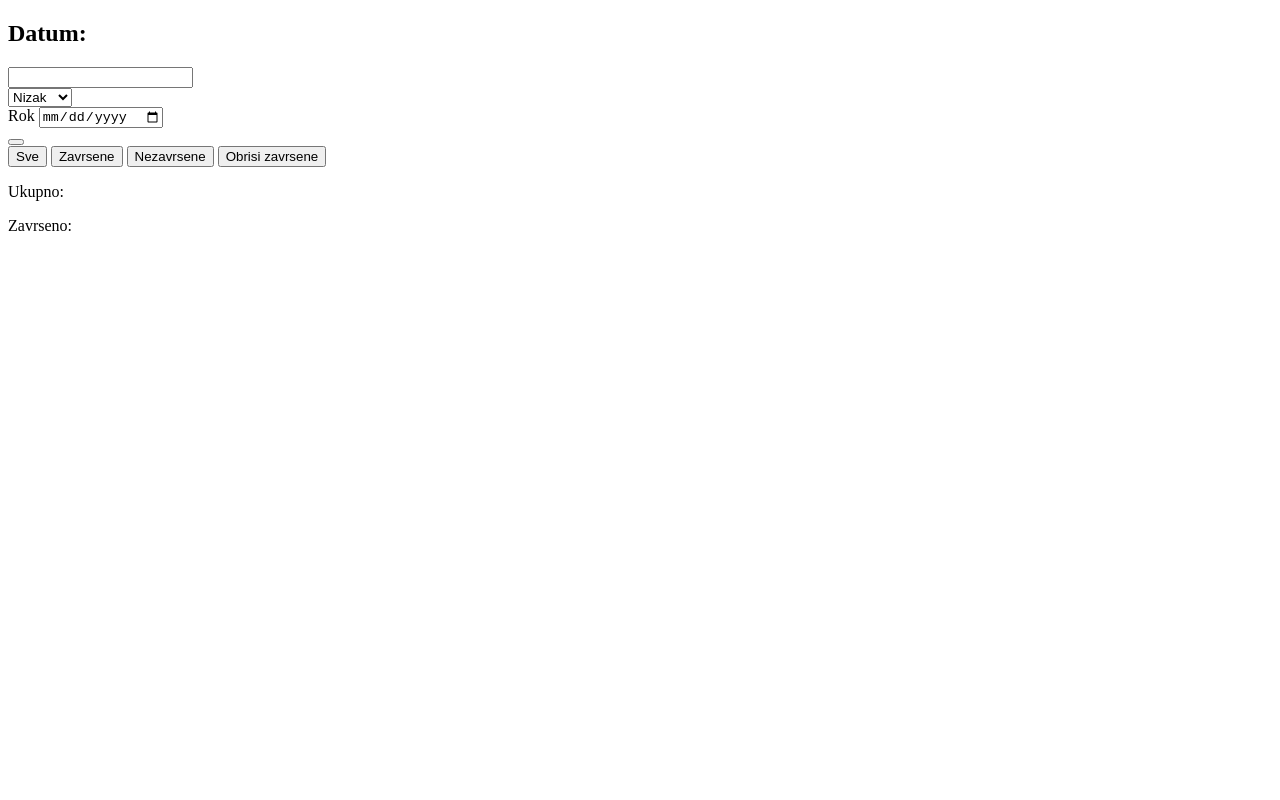
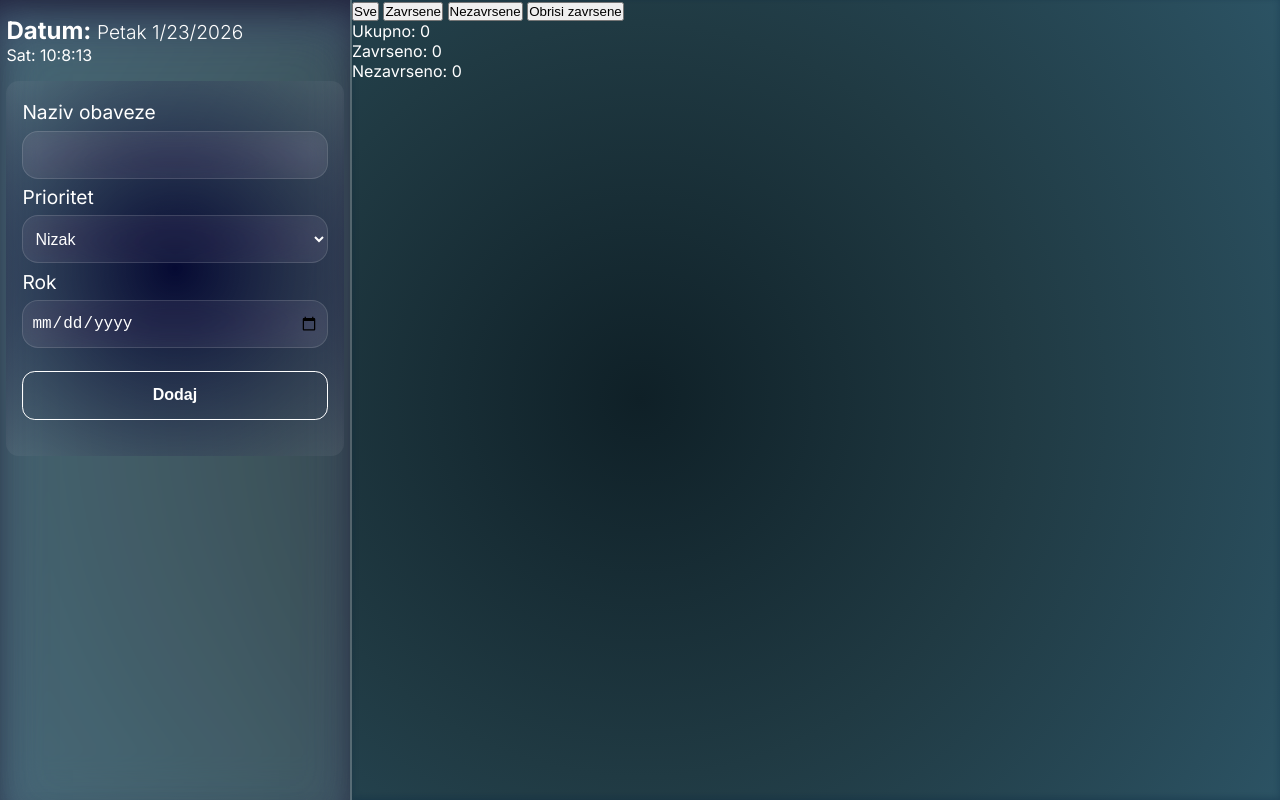
Before and after one commit to Shteinaseev/planner, a plain HTML site: page index.html in a window 1280 px wide. Drawn offline with Linux system fonts and the light colour scheme.

Commit message:
added panel

```diff
--- a/index.html
+++ b/index.html
@@ -5,19 +5,24 @@
     <meta charset="UTF-8">
     <meta name="viewport" content="width=device-width, initial-scale=1.0">
     <title>tasks planner</title>
+    <link rel="stylesheet" href="style.css">
+    <script src="script.js" defer></script>
 </head>
 
 <body>
     <main class="main">
         <aside class="panel" data-js-panel>
-            <h2>Datum: <time data-js-panel-time datetime=""></time></h2>
+            <h2>Datum: <span data-js-panel-day></span></h2>
+            <p>Sat:
+                <span data-js-panel-time></span>
+            </p>
             <form class="control">
                 <div class="field">
-                    <label for="task-name"></label>
+                    <label for="task-name">Naziv obaveze</label>
                     <input id="task-name" type="text">
                 </div>
                 <div class="field">
-                    <label for="prioritet"></label>
+                    <label for="prioritet">Prioritet</label>
                     <select name="prioritet" id="prioritet">
                         <option value="nizak">Nizak</option>
                         <option value="srednji">Srednji</option>
@@ -28,7 +33,7 @@
                     <label for="rok">Rok</label>
                     <input id="rok" type="date" />
                 </div>
-                <button class="addBTN"></button>
+                <button class="addBTN">Dodaj</button>
             </form>
         </aside>
         <section class="content">
@@ -41,11 +46,15 @@
             <div class="info" data-js-info>
                 <p class="total">
                     Ukupno:
-                    <span id="total"></span>
+                    <span id="total">0</span>
                 </p>
                 <p class="completed">
                     Zavrseno:
-                    <span id="completed"></span>
+                    <span id="completed">0</span>
+                </p>
+                <p class="uncompleted">
+                    Nezavrseno:
+                    <span id="uncompleted">0</span>
                 </p>
             </div>
         </section>
--- a/script.js
+++ b/script.js
@@ -0,0 +1,30 @@
+class Planner {
+    selectors = {
+        panel: '[data-js-panel]',
+        day: '[data-js-panel-day]',
+        time: '[data-js-panel-time]'
+    }
+
+    days = ['Nedelja', 'Ponedeljak', 'Utorak', 'Sreda', 'Četvrtak', 'Petak', 'Subota'];
+
+
+    constructor() {
+        this.panel = document.querySelector(this.selectors.panel)
+        this.day = this.panel.querySelector(this.selectors.day)
+        this.time = this.panel.querySelector(this.selectors.time)
+        this.getTime()
+    }
+
+    getTime() {
+        const date = new Date()
+        const dayName = this.days[date.getDay()];
+        this.day.innerHTML = dayName + ' ' + date.toLocaleDateString()
+        const hours = date.getHours();
+        const minutes = date.getMinutes();
+        const seconds = date.getSeconds();
+        this.time.innerHTML = hours + ':' + minutes + ':' + seconds
+    }
+
+}
+
+new Planner()
--- a/style.css
+++ b/style.css
@@ -0,0 +1,151 @@
+@import url('https://fonts.googleapis.com/css2?family=Inter:ital,opsz,wght@0,14..32,100..900;1,14..32,100..900&display=swap');
+
+* {
+    margin: 0;
+    padding: 0;
+    box-sizing: border-box;
+}
+
+option {
+    color: #0f2027;
+}
+
+body {
+    font-family: 'Inter', sans-serif;
+    height: 100vh;
+    background: radial-gradient(circle closest-corner, #0f2027, #203a43, #2c5364);
+    color: #fff;
+}
+
+input,
+textarea {
+    background-color: transparent;
+    outline: none;
+    border: none;
+}
+
+select:focus {
+    outline: none;
+}
+
+/* Chrome, Safari, Edge, Opera */
+input[type=number]::-webkit-outer-spin-button,
+input[type=number]::-webkit-inner-spin-button {
+    margin: 0;
+    -webkit-appearance: none;
+}
+
+/* Firefox */
+input[type=number] {
+    -moz-appearance: textfield;
+}
+
+.main {
+    height: 100%;
+    display: grid;
+    grid-template-columns: minmax(min-content, 22rem) 1fr;
+}
+
+.panel {
+    border-right: 2px solid #ffffff22;
+    padding-block: 1rem;
+    padding-inline: 0.4rem;
+    background-color: #ffffff22;
+    backdrop-filter: blur(20px);
+    box-shadow: rgba(50, 50, 93, 0.65) 0px 30px 60px -12px inset,
+        rgba(0, 0, 0, 1) 0px 18px 36px -18px inset;
+}
+
+.content {
+    box-shadow: rgba(50, 50, 93, 0.25) 0px 50px 100px -20px, rgba(0, 0, 0, 0.3) 0px 30px 60px -30px, rgba(10, 37, 64, 0.35) 0px -2px 6px 0px inset;
+}
+
+h2 {
+    span {
+        font-size: 1.2rem;
+        font-weight: 300;
+    }
+}
+
+.control {
+    margin-top: 1rem;
+    background-image: radial-gradient(circle closest-corner, #060a33, #ffffff10);
+    border-radius: 0.8rem;
+    padding: 1rem;
+
+    .field {
+        display: flex;
+        flex-direction: column;
+        row-gap: 0.4rem;
+        padding-block: 0.2rem;
+
+        label {
+            font-size: 1.2rem;
+        }
+
+        input,
+        select {
+            width: 100%;
+            background-color: #ffffff10;
+            backdrop-filter: blur(10px);
+            border-radius: 1rem;
+            padding: 0.5rem;
+            border: 1px solid #ffffff22;
+            font-size: 1rem;
+            color: #fff;
+            font-weight: 300;
+            transition: .5s;
+            height: 3rem;
+
+            &:hover,
+            &:focus {
+                border: 1px solid #101A8845;
+                box-shadow:
+                    inset 0px 0px 10px #BFC3C933,
+                    inset 0px 0px 10px #101A8888,
+                    0px 0px 100px #101A8888,
+                    0px 0px 100px #BFC3C933;
+            }
+        }
+    }
+}
+
+.addBTN {
+    margin-block: 20px;
+    padding-block: 0.7rem;
+    width: 100%;
+    color: #fff;
+    font-weight: 700;
+    border-radius: 0.8rem;
+    overflow: hidden;
+    position: relative;
+    outline: none;
+    border: 1px solid #fff;
+    background-color: transparent;
+    transition: 0.3s;
+    line-height: 1.5;
+    text-align: center;
+    font-size: 1rem;
+}
+
+.addBTN::before {
+    content: "";
+    top: 0;
+    left: 0;
+    width: 100%;
+    height: 100%;
+    background-image: linear-gradient(120deg, transparent, #fff, transparent);
+    transform: translateX(-100%);
+    transition: 0.6s;
+    position: absolute;
+}
+
+.addBTN:hover {
+    background-color: transparent;
+    border: 1px solid #101A88;
+    box-shadow: 0 0 20px 5px #101A88;
+}
+
+.addBTN:hover::before {
+    transform: translateX(100%);
+}
```
